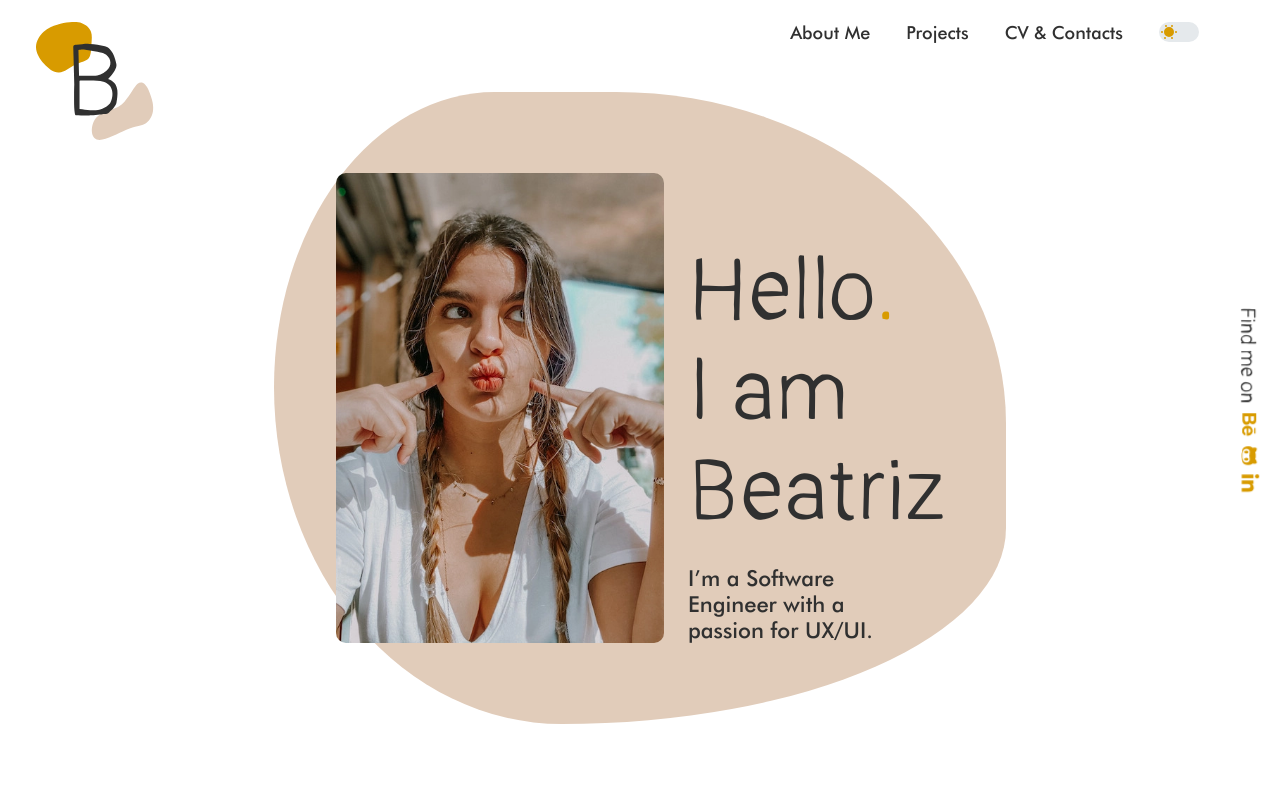
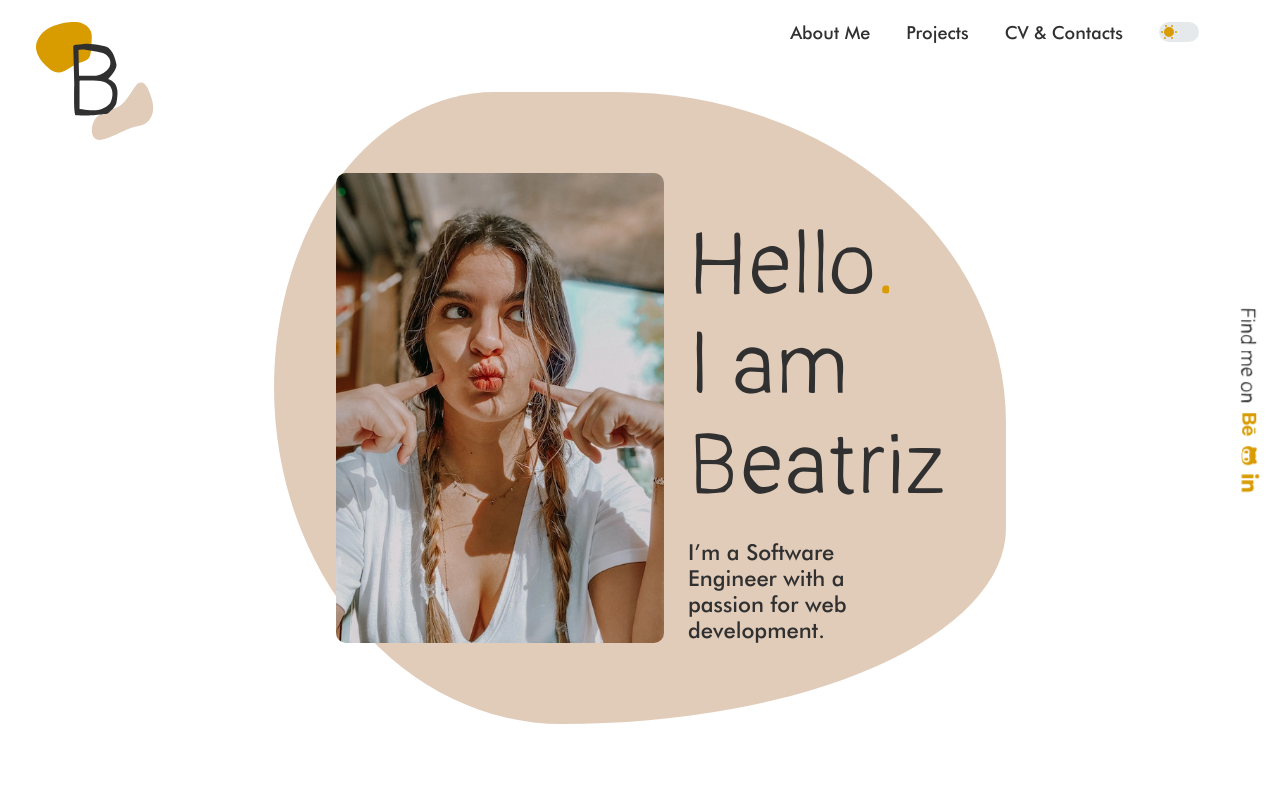
Before and after one commit to smbea/Personal-Website, a Gatsby site: page / in a window 1280 px wide. Shown: the top 800 px of the page. Built offline with nearby package versions, Linux system fonts and the light colour scheme; Gatsby itself is replaced by a stand-in of ours.

Commit message:
landing: update content

```diff
--- a/src/components/landing/landing.js
+++ b/src/components/landing/landing.js
@@ -91,7 +91,7 @@ export const Landing = () => {
                         </span>
                     </div>
                     <div className={classes.blobBody}>
-                        <span>I’m a Software Engineer with a passion for UX/UI.</span>
+                        <span>I’m a Software Engineer with a passion for web development.</span>
                     </div>
                 </div>
             </div>
```
